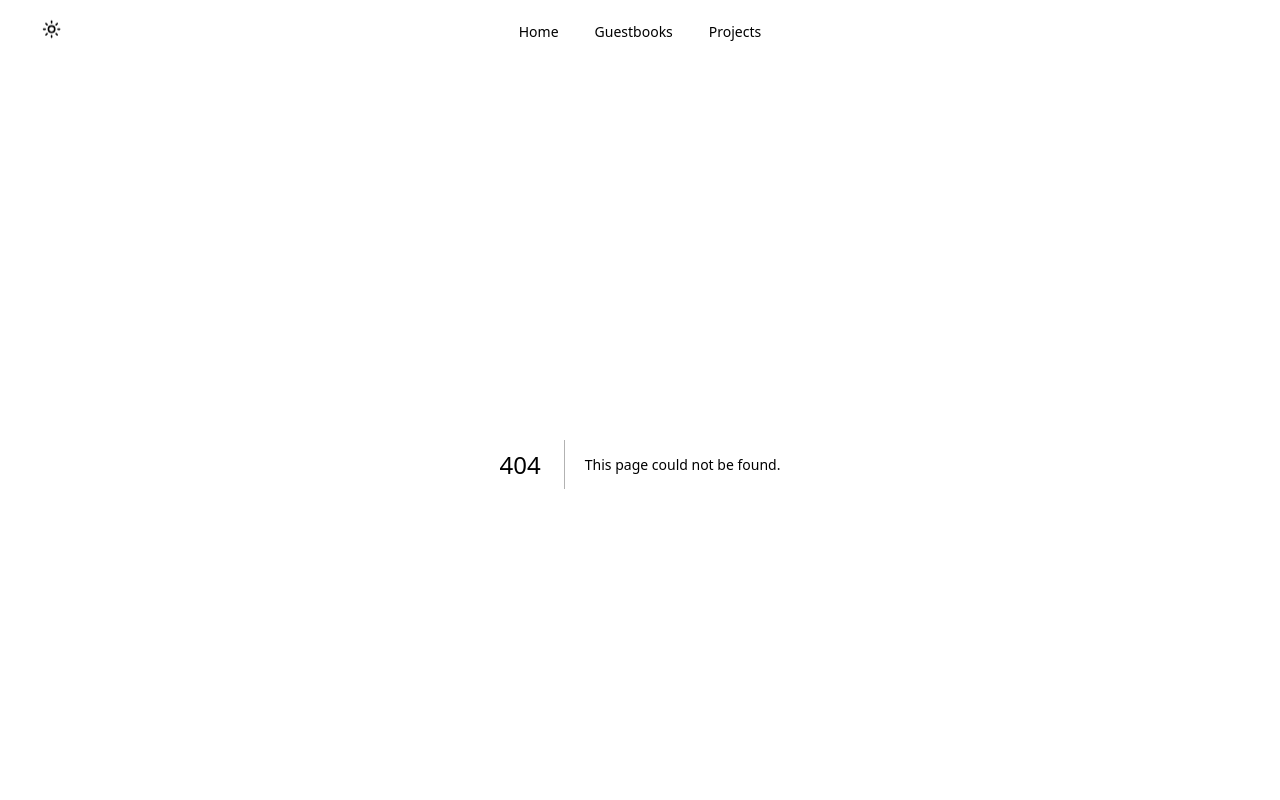
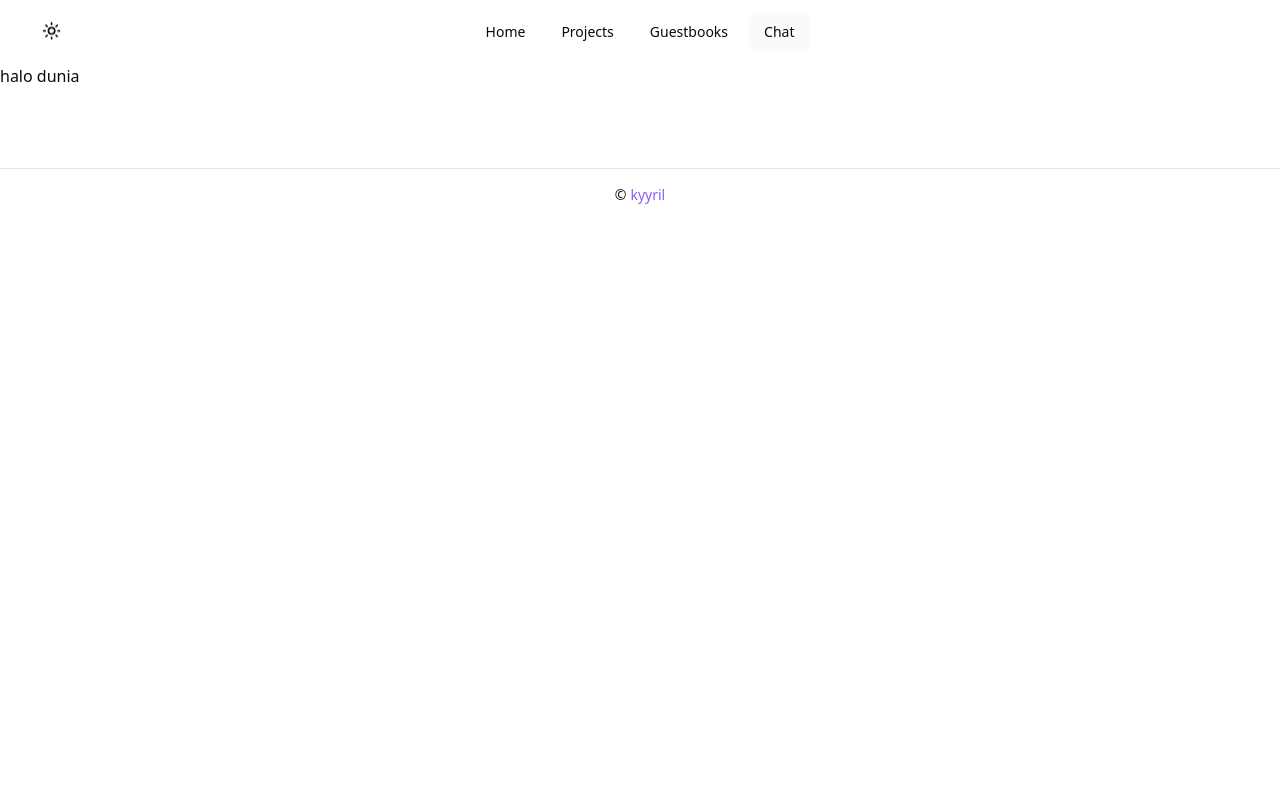
Before and after one commit to kyyril/personal-web, a Next.js app: page /chat in a window 1280 px wide. Before the commit this address had no page. Shown: the top 800 px of the page. Built offline with nearby package versions, Linux system fonts and the light colour scheme.

Commit message:
feat: chat page

```diff
--- /dev/null
+++ b/src/app/chat/page.tsx
@@ -0,0 +1,7 @@
+export default function Chat() {
+  return (
+    <div>
+      <h1>halo dunia</h1>
+    </div>
+  );
+}
--- a/src/components/Navbar.tsx
+++ b/src/components/Navbar.tsx
@@ -17,12 +17,16 @@ export const navigationItems = [
     href: "/",
   },
   {
+    name: "Projects",
+    href: "/projects",
+  },
+  {
     name: "Guestbooks",
     href: "/guestbook",
   },
   {
-    name: "Projects",
-    href: "/projects",
+    name: "Chat",
+    href: "/chat",
   },
 ];
 
```
